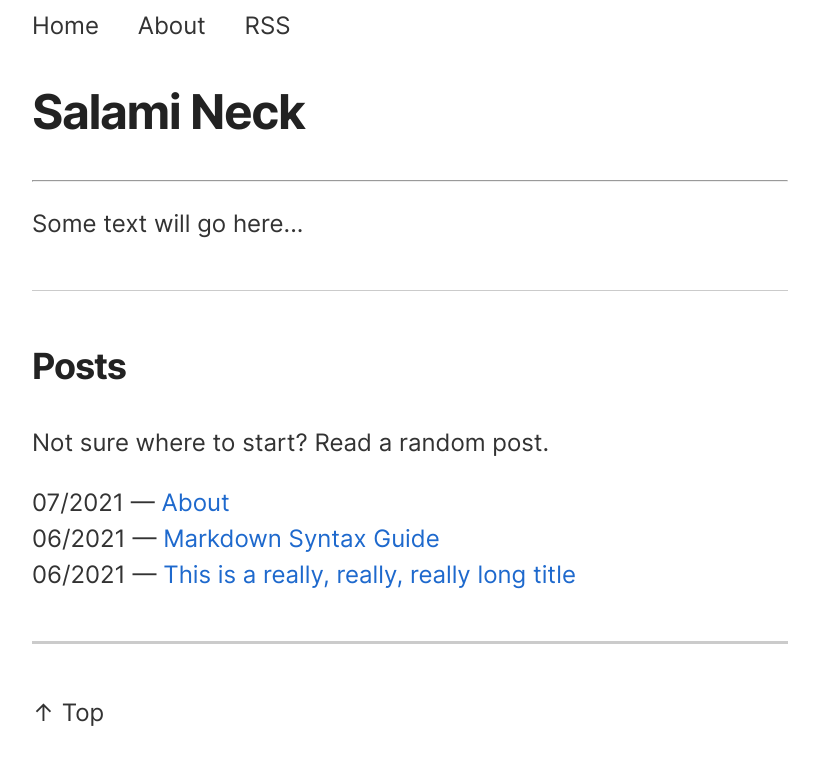
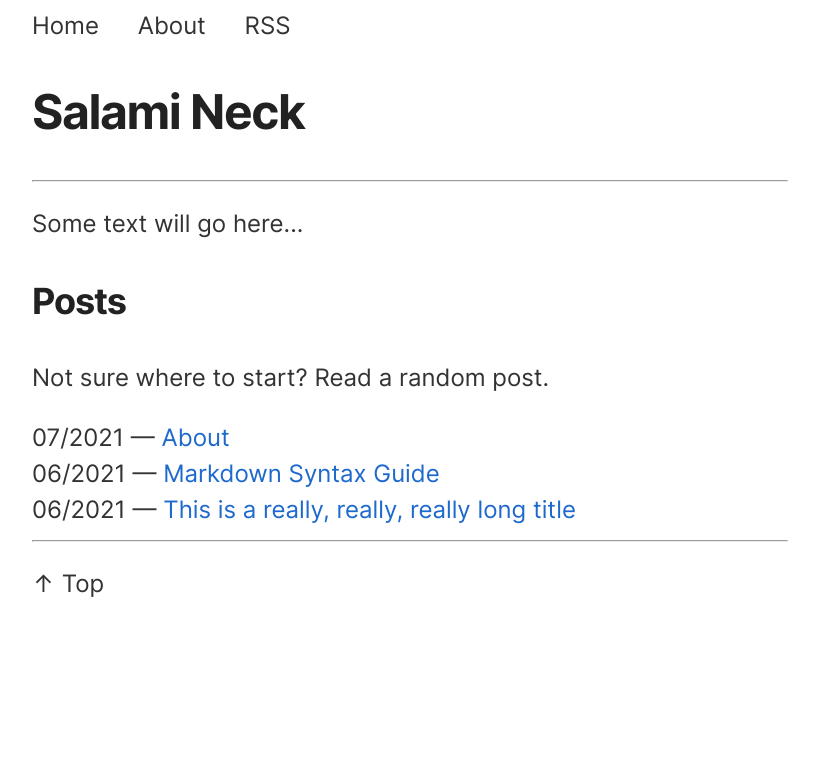
Before and after one commit to ajpwalser/ajpwalser.github.io, a Jekyll site: the page built from index.html, in a window 1280 px wide. Shown: the top 765 px of the page, without its empty margins (230-1049 px from the left). Built offline with Jekyll 4.4.1, drawn with Linux system fonts in a browser that asks for light colours.

Commit message:
Update index.html

```diff
--- a/index.html
+++ b/index.html
@@ -5,8 +5,6 @@ description:
 ---
 
 <p>Some text will go here...</p>
-
-<hr class="thin">
 <h2>Posts</h2>
 <p>Not sure where to start? Read a random post.</p>
 <div class="post-list">
@@ -16,7 +14,7 @@ description:
     </article>
   {% endfor %}
 </div>
-<hr class="thick">
+<hr>
 <p class="footer">
 ↑ Top
 </p>
```
